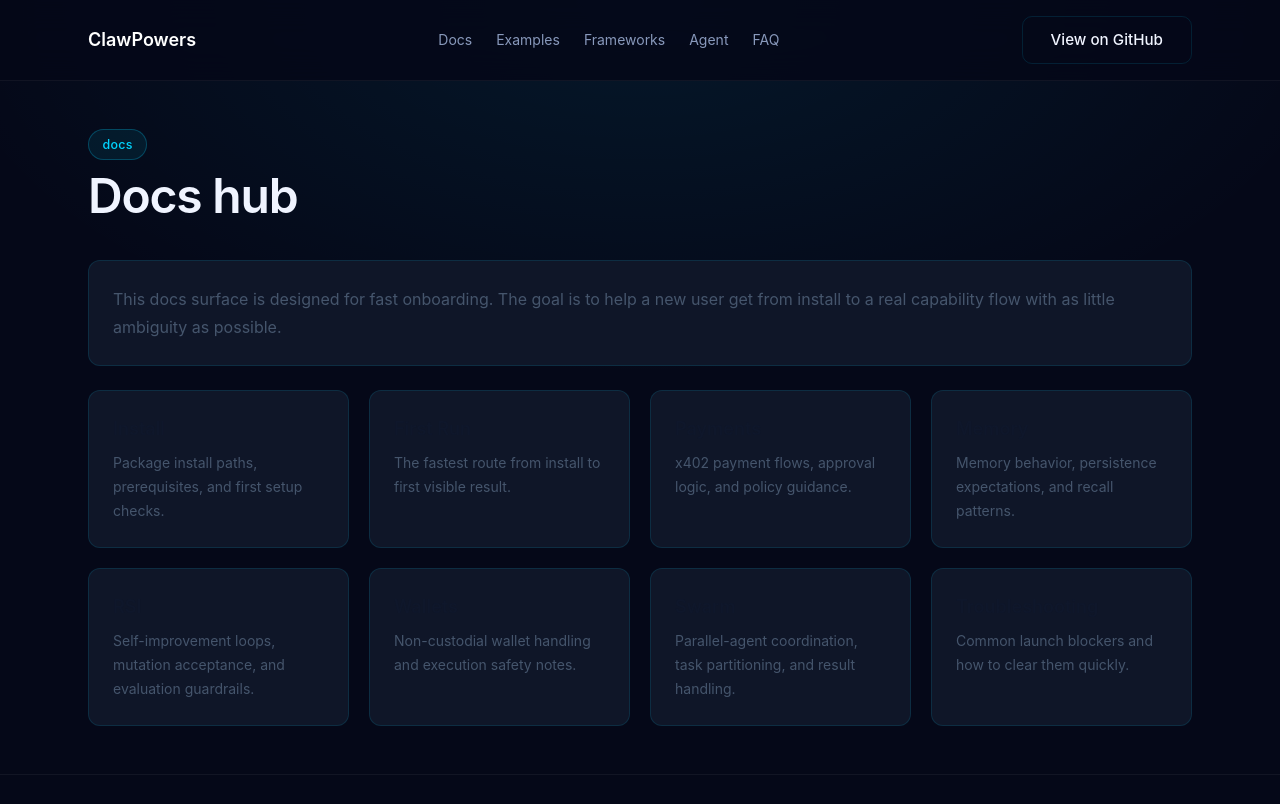
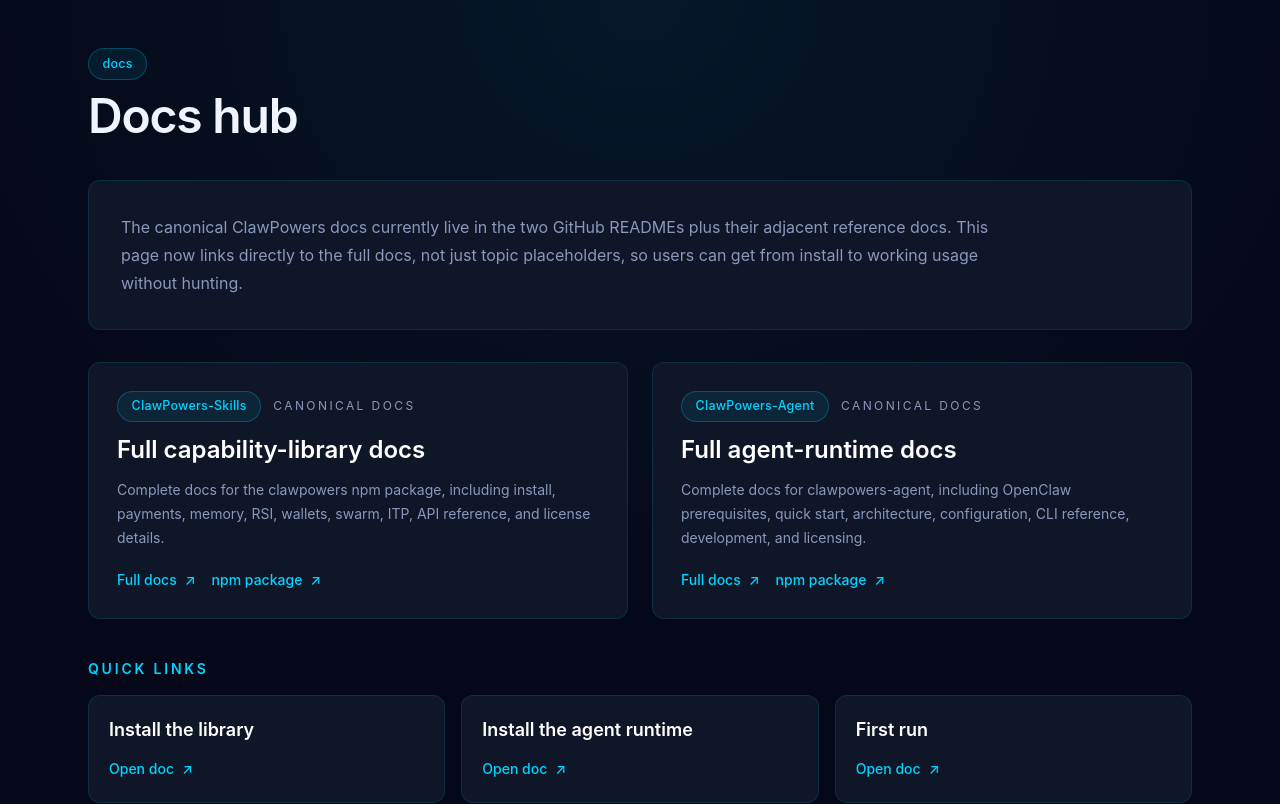
Before and after one commit to up2itnow0822/clawpowers-site, a Next.js app: page /docs in a window 1280 px wide. Shown: the top 804 px of the page. Built offline with nearby package versions, Linux system fonts and the light colour scheme.

Commit message:
Fix docs hub links on clawpowers.ai

```diff
--- a/app/docs/page.tsx
+++ b/app/docs/page.tsx
@@ -1,32 +1,123 @@
-import { Card, SiteShell } from "../components";
+const canonicalDocs = [
+  {
+    title: "Full capability-library docs",
+    repo: "ClawPowers-Skills",
+    description:
+      "Complete docs for the clawpowers npm package, including install, payments, memory, RSI, wallets, swarm, ITP, API reference, and license details.",
+    links: [
+      ["Full docs", "https://github.com/up2itnow0822/ClawPowers-Skills#readme"],
+      ["npm package", "https://www.npmjs.com/package/clawpowers"],
+    ],
+  },
+  {
+    title: "Full agent-runtime docs",
+    repo: "ClawPowers-Agent",
+    description:
+      "Complete docs for clawpowers-agent, including OpenClaw prerequisites, quick start, architecture, configuration, CLI reference, development, and licensing.",
+    links: [
+      ["Full docs", "https://github.com/up2itnow0822/ClawPowers-Agent#readme"],
+      ["npm package", "https://www.npmjs.com/package/clawpowers-agent"],
+    ],
+  },
+] as const;
 
-const sections = [
-  ["Install", "Package install paths, prerequisites, and first setup checks."],
-  ["First Run", "The fastest route from install to first visible result."],
-  ["Payments", "x402 payment flows, approval logic, and policy guidance."],
-  ["Memory", "Memory behavior, persistence expectations, and recall patterns."],
-  ["RSI", "Self-improvement loops, mutation acceptance, and evaluation guardrails."],
-  ["Wallets", "Non-custodial wallet handling and execution safety notes."],
-  ["Swarm", "Parallel-agent coordination, task partitioning, and result handling."],
-  ["Troubleshooting", "Common launch blockers and how to clear them quickly."],
-];
+const quickLinks = [
+  ["Install the library", "https://github.com/up2itnow0822/ClawPowers-Skills#quick-start"],
+  ["Install the agent runtime", "https://github.com/up2itnow0822/ClawPowers-Agent#prerequisites-openclaw"],
+  ["First run", "https://github.com/up2itnow0822/ClawPowers-Agent#quick-start"],
+  ["Payments", "https://github.com/up2itnow0822/ClawPowers-Skills#payments"],
+  ["Memory", "https://github.com/up2itnow0822/ClawPowers-Skills#memory"],
+  ["RSI", "https://github.com/up2itnow0822/ClawPowers-Skills#rsi-recursive-self-improvement"],
+  ["Wallets", "https://github.com/up2itnow0822/ClawPowers-Skills#wallet"],
+  ["Swarm", "https://github.com/up2itnow0822/ClawPowers-Skills#parallel-swarm"],
+  ["API reference", "https://github.com/up2itnow0822/ClawPowers-Skills#api-reference"],
+  ["CLI reference", "https://github.com/up2itnow0822/ClawPowers-Agent#cli-reference"],
+  ["Configuration", "https://github.com/up2itnow0822/ClawPowers-Agent#configuration"],
+  ["Troubleshooting / known limitations", "https://github.com/up2itnow0822/ClawPowers-Agent/blob/main/KNOWN_LIMITATIONS.md"],
+] as const;
+
+const referenceLinks = [
+  ["Library compatibility matrix", "https://github.com/up2itnow0822/ClawPowers-Skills/blob/main/COMPATIBILITY.md"],
+  ["Agent compatibility matrix", "https://github.com/up2itnow0822/ClawPowers-Agent/blob/main/COMPATIBILITY.md"],
+  ["Library security", "https://github.com/up2itnow0822/ClawPowers-Skills/blob/main/SECURITY.md"],
+  ["Agent security", "https://github.com/up2itnow0822/ClawPowers-Agent/blob/main/SECURITY.md"],
+  ["Library licensing", "https://github.com/up2itnow0822/ClawPowers-Skills/blob/main/LICENSING.md"],
+  ["Agent licensing", "https://github.com/up2itnow0822/ClawPowers-Agent/blob/main/LICENSING.md"],
+  ["Library known limitations", "https://github.com/up2itnow0822/ClawPowers-Skills/blob/main/KNOWN_LIMITATIONS.md"],
+  ["Agent known limitations", "https://github.com/up2itnow0822/ClawPowers-Agent/blob/main/KNOWN_LIMITATIONS.md"],
+] as const;
+
+function ExternalLink({ href, label }: { href: string; label: string }) {
+  return (
+    <a
+      href={href}
+      target="_blank"
+      rel="noreferrer"
+      className="inline-flex items-center gap-2 text-sm font-medium text-[#00d4ff] transition hover:text-white"
+    >
+      {label}
+      <span aria-hidden="true">↗</span>
+    </a>
+  );
+}
 
 export default function Page() {
   return (
-    <SiteShell eyebrow="docs" title="Docs hub">
-      <Card>
-        <p className="text-base leading-7 text-slate-600">
-          This docs surface is designed for fast onboarding. The goal is to help a new user get from install to a real capability flow with as little ambiguity as possible.
-        </p>
-      </Card>
-      <div className="mt-6 grid gap-5 md:grid-cols-2 xl:grid-cols-4">
-        {sections.map(([title, desc]) => (
-          <Card key={title}>
-            <h2 className="mb-2 text-lg font-semibold text-slate-900">{title}</h2>
-            <p className="text-sm leading-6 text-slate-600">{desc}</p>
-          </Card>
-        ))}
-      </div>
-    </SiteShell>
+    <div className="hero-bg min-h-screen text-[#f0f4ff]">
+      <main className="mx-auto max-w-6xl px-6 py-12 relative z-10">
+        <div className="mb-10">
+          <div className="badge mb-3">docs</div>
+          <h1 className="max-w-4xl text-4xl font-semibold tracking-tight md:text-5xl">Docs hub</h1>
+        </div>
+
+        <div className="card p-6 md:p-8">
+          <p className="max-w-4xl text-base leading-7 text-[#8899bb]">
+            The canonical ClawPowers docs currently live in the two GitHub READMEs plus their adjacent reference docs. This page now links directly to the full docs, not just topic placeholders, so users can get from install to working usage without hunting.
+          </p>
+        </div>
+
+        <section className="mt-8 grid gap-6 lg:grid-cols-2">
+          {canonicalDocs.map((doc) => (
+            <div key={doc.title} className="card p-6 md:p-7">
+              <div className="mb-3 flex flex-wrap items-center gap-3">
+                <div className="badge">{doc.repo}</div>
+                <div className="text-xs uppercase tracking-[0.2em] text-[#8899bb]">Canonical docs</div>
+              </div>
+              <h2 className="mb-3 text-2xl font-semibold text-white">{doc.title}</h2>
+              <p className="mb-5 text-sm leading-6 text-[#8899bb]">{doc.description}</p>
+              <div className="flex flex-wrap gap-4">
+                {doc.links.map(([label, href]) => (
+                  <ExternalLink key={href} href={href} label={label} />
+                ))}
+              </div>
+            </div>
+          ))}
+        </section>
+
+        <section className="mt-10">
+          <div className="mb-4 text-sm font-semibold uppercase tracking-[0.2em] text-[#00d4ff]">Quick links</div>
+          <div className="grid gap-4 md:grid-cols-2 xl:grid-cols-3">
+            {quickLinks.map(([label, href]) => (
+              <div key={href} className="card p-5">
+                <div className="mb-3 text-lg font-semibold text-white">{label}</div>
+                <ExternalLink href={href} label="Open doc" />
+              </div>
+            ))}
+          </div>
+        </section>
+
+        <section className="mt-10">
+          <div className="mb-4 text-sm font-semibold uppercase tracking-[0.2em] text-[#00d4ff]">Reference docs</div>
+          <div className="grid gap-4 md:grid-cols-2 xl:grid-cols-4">
+            {referenceLinks.map(([label, href]) => (
+              <div key={href} className="card p-5">
+                <div className="mb-3 text-base font-semibold text-white">{label}</div>
+                <ExternalLink href={href} label="Open file" />
+              </div>
+            ))}
+          </div>
+        </section>
+      </main>
+    </div>
   );
 }
```
